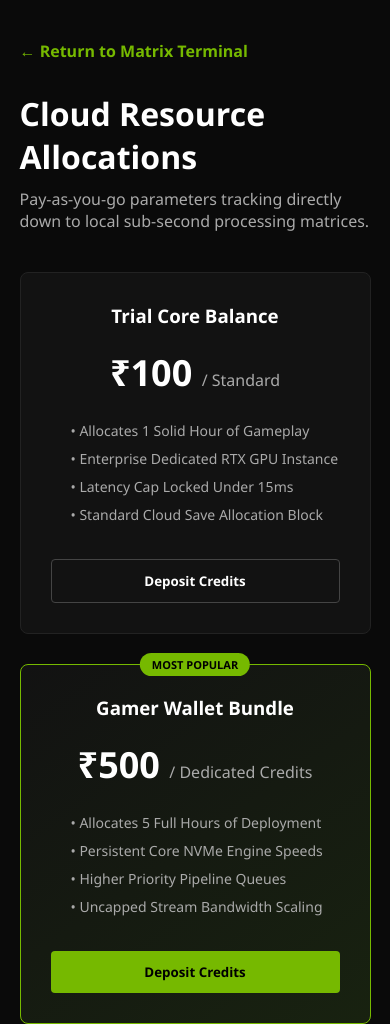
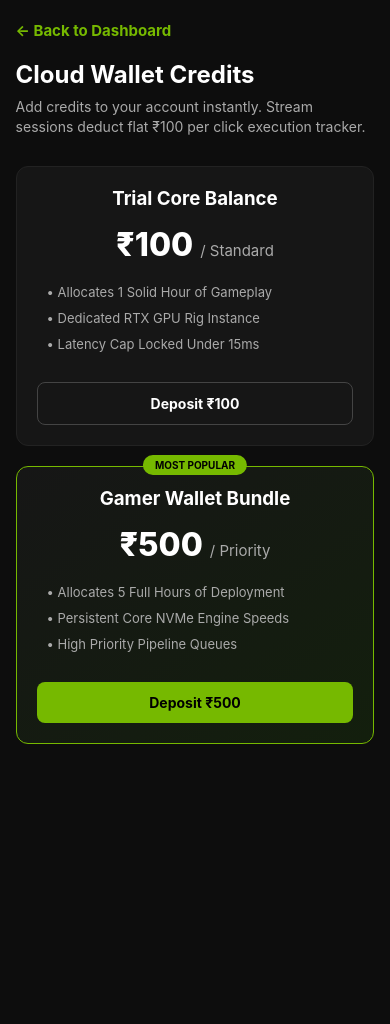
Before and after one commit to Gaguchahal008/cloud-gaming-platform, a website: page pages/pricing.html in a window 390 px wide. After the commit the page ends 844 px from the top, so only its background shows below. Drawn offline with Linux system fonts and the light colour scheme.

Commit message:
Made pricing and game sub-pages fully mobile responsive

```diff
--- a/pages/pricing.html
+++ b/pages/pricing.html
@@ -5,31 +5,43 @@
     <meta name="viewport" content="width=device-width, initial-scale=1.0">
     <title>Pricing Plans & Cloud Wallet</title>
     <style>
-        * { margin: 0; padding: 0; box-sizing: border-box; font-family: 'Segoe UI', Arial, sans-serif; }
-        body { background-color: #0a0a0a; color: #ffffff; padding: 40px 5%; }
-        .back-link { color: #76b900; text-decoration: none; font-weight: bold; display: inline-block; margin-bottom: 30px; }
-        h1 { margin-bottom: 10px; }
-        .subtitle { color: #aaa; margin-bottom: 40px; }
+        * { margin: 0; padding: 0; box-sizing: border-box; font-family: '-apple-system', BlinkMacSystemFont, 'Segoe UI', sans-serif; }
+        body { background-color: #0d0d0d; color: #ffffff; padding: 30px 5% 100px 5%; }
 
-        .billing-grid { display: grid; grid-template-columns: repeat(auto-fit, minmax(280px, 1fr)); gap: 30px; max-width: 1000px; }
-        .tier-card { background: #121212; border: 1px solid #222; border-radius: 8px; padding: 30px; text-align: center; position: relative; }
-        .tier-card.featured { border-color: #76b900; background: linear-gradient(145deg, #121212, #182210); }
-        .badge { position: absolute; top: -12px; left: 50%; transform: translateX(-50%); background: #76b900; color: #000; padding: 4px 12px; border-radius: 12px; font-size: 11px; font-weight: bold; text-transform: uppercase; }
+        .back-link { color: #76b900; text-decoration: none; font-weight: bold; display: inline-block; margin-bottom: 20px; font-size: 15px; }
+        h1 { font-size: 28px; margin-bottom: 8px; }
+        .subtitle { color: #aaa; margin-bottom: 30px; font-size: 14px; line-height: 1.4; }
 
-        .price { font-size: 36px; font-weight: 800; color: #fff; margin: 20px 0; }
-        .price span { font-size: 16px; color: #aaa; font-weight: normal; }
-        .features-list { list-style: none; color: #aaa; font-size: 14px; line-height: 2; margin-bottom: 30px; text-align: left; padding-left: 20px; }
+        .billing-grid { display: grid; grid-template-columns: repeat(auto-fit, minmax(280px, 1fr)); gap: 25px; max-width: 1000px; }
+        .tier-card { background: #161616; border: 1px solid #222; border-radius: 12px; padding: 25px; text-align: center; position: relative; }
+        .tier-card.featured { border-color: #76b900; background: linear-gradient(145deg, #161616, #131f0d); }
 
-        .buy-btn { background: transparent; border: 1px solid #444; color: #fff; width: 100%; padding: 12px; border-radius: 4px; font-weight: bold; cursor: pointer; transition: 0.3s; }
+        .badge { position: absolute; top: -12px; left: 50%; transform: translateX(-50%); background: #76b900; color: #000; padding: 4px 12px; border-radius: 12px; font-size: 10px; font-weight: bold; text-transform: uppercase; }
+        .price { font-size: 32px; font-weight: 800; color: #fff; margin: 15px 0; }
+        .price span { font-size: 15px; color: #aaa; font-weight: normal; }
+
+        .features-list { list-style: none; color: #aaa; font-size: 14px; line-height: 2; margin-bottom: 25px; text-align: left; padding-left: 10px; }
+        .buy-btn { background: transparent; border: 1px solid #444; color: #fff; width: 100%; padding: 14px; border-radius: 8px; font-weight: bold; cursor: pointer; font-size: 15px; transition: 0.3s; }
         .tier-card.featured .buy-btn { background: #76b900; color: #000; border: none; }
-        .tier-card.featured .buy-btn:hover { box-shadow: 0 0 15px rgba(118,185,0,0.4); }
+
+        /* ==================================================== */
+        /* 🔥 PHONE RESPONSIVE STYLING                          */
+        /* ==================================================== */
+        @media (max-width: 768px) {
+            body { padding: 20px 4% 90px 4%; }
+            h1 { font-size: 24px; }
+            .billing-grid { grid-template-columns: 1fr; gap: 20px; } /* Forces single column on phones */
+            .tier-card { padding: 20px; }
+            .features-list { font-size: 13px; }
+            .buy-btn { padding: 12px; font-size: 14px; }
+        }
     </style>
 </head>
 <body>
 
-    <a href="/" class="back-link">← Return to Matrix Terminal</a>
-    <h1>Cloud Resource Allocations</h1>
-    <p class="subtitle">Pay-as-you-go parameters tracking directly down to local sub-second processing matrices.</p>
+    <a href="/" class="back-link">← Back to Dashboard</a>
+    <h1>Cloud Wallet Credits</h1>
+    <p class="subtitle">Add credits to your account instantly. Stream sessions deduct flat ₹100 per click execution tracker.</p>
 
     <div class="billing-grid">
         <div class="tier-card">
@@ -37,23 +49,22 @@
             <div class="price">₹100 <span>/ Standard</span></div>
             <ul class="features-list">
                 <li>• Allocates 1 Solid Hour of Gameplay</li>
-                <li>• Enterprise Dedicated RTX GPU Instance</li>
+                <li>• Dedicated RTX GPU Rig Instance</li>
                 <li>• Latency Cap Locked Under 15ms</li>
-                <li>• Standard Cloud Save Allocation Block</li>
             </ul>
-            <button class="buy-btn" onclick="addFunds(100)">Deposit Credits</button>
+            <button class="buy-btn" onclick="addFunds(100)">Deposit ₹100</button>
         </div>
+
         <div class="tier-card featured">
             <span class="badge">Most Popular</span>
             <h3>Gamer Wallet Bundle</h3>
-            <div class="price">₹500 <span>/ Dedicated Credits</span></div>
+            <div class="price">₹500 <span>/ Priority</span></div>
             <ul class="features-list">
                 <li>• Allocates 5 Full Hours of Deployment</li>
                 <li>• Persistent Core NVMe Engine Speeds</li>
-                <li>• Higher Priority Pipeline Queues</li>
-                <li>• Uncapped Stream Bandwidth Scaling</li>
+                <li>• High Priority Pipeline Queues</li>
             </ul>
-            <button class="buy-btn" onclick="addFunds(500)">Deposit Credits</button>
+            <button class="buy-btn" onclick="addFunds(500)">Deposit ₹500</button>
         </div>
     </div>
 
@@ -66,8 +77,8 @@
                     body: JSON.stringify({ amount: amt })
                 });
                 const data = await res.json();
-                alert(`Transaction approved via integrated localized gateway!\nNew Platform Balance: ₹${data.newBalance}`);
-            } catch(e) { alert(`[DEMO MODE] Sandbox payment gateway completed deposit for ₹${amt}.`); }
+                alert(`Deposit Successful!\nNew Platform Balance: ₹${data.newBalance}`);
+            } catch(e) { alert(`[DEMO] Deposit processing simulated for ₹${amt}.`); }
         }
     </script>
 </body>
```
Also changed, not shown: pages/game.html (+45 -47 lines).
